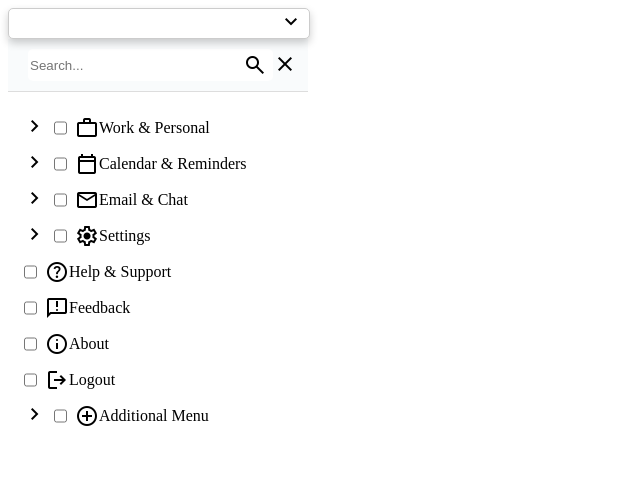
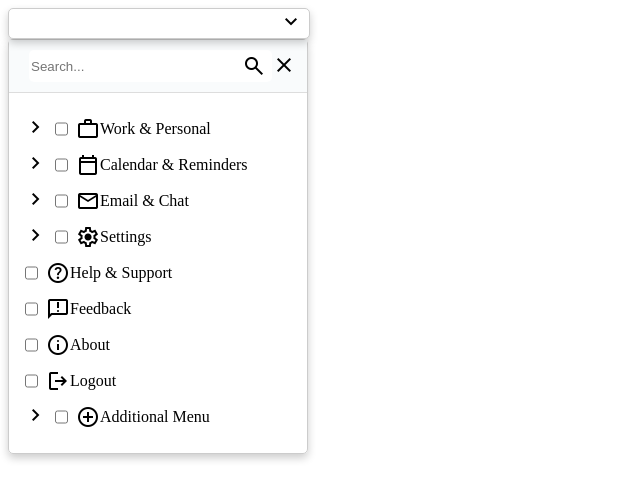
Before and after one commit to bauco/appDome, an Angular app in the folder client/: page / in a window 1280 px wide. Shown: the top 500 px of the page, without its empty margins (0-640 px from the left). Built offline with nearby package versions, Linux system fonts and the light colour scheme.

Commit message:
tree node box

```diff
--- a/client/src/app/tree-select/tree-select.component.scss
+++ b/client/src/app/tree-select/tree-select.component.scss
@@ -18,9 +18,9 @@
     left: 0;
     width: 100%;
     border: 1px solid #ccc;
-    background-color: white;
     box-shadow: 0 4px 8px rgba(0, 0, 0, 0.2);
     border-radius: 5px;
+    background-color: white;
   }
 
   .search-bar {
@@ -46,6 +46,9 @@
   }
 
   .tree-node {
+    border: 1px solid #ccc;
+    box-shadow: 0 4px 8px rgba(0, 0, 0, 0.2);
+    border-radius: 5px;
     padding: 0px;
   }
   .dropdown {
```
